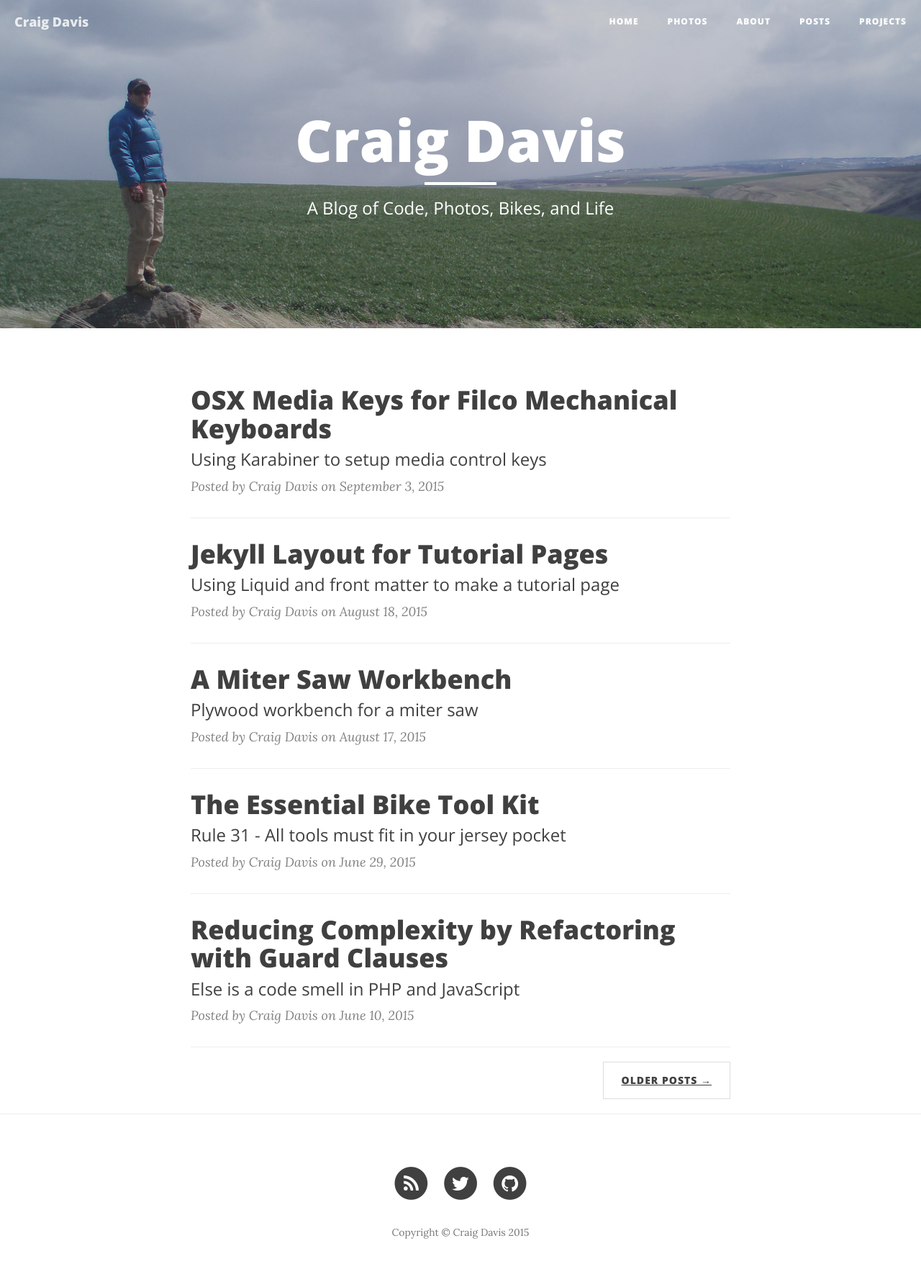
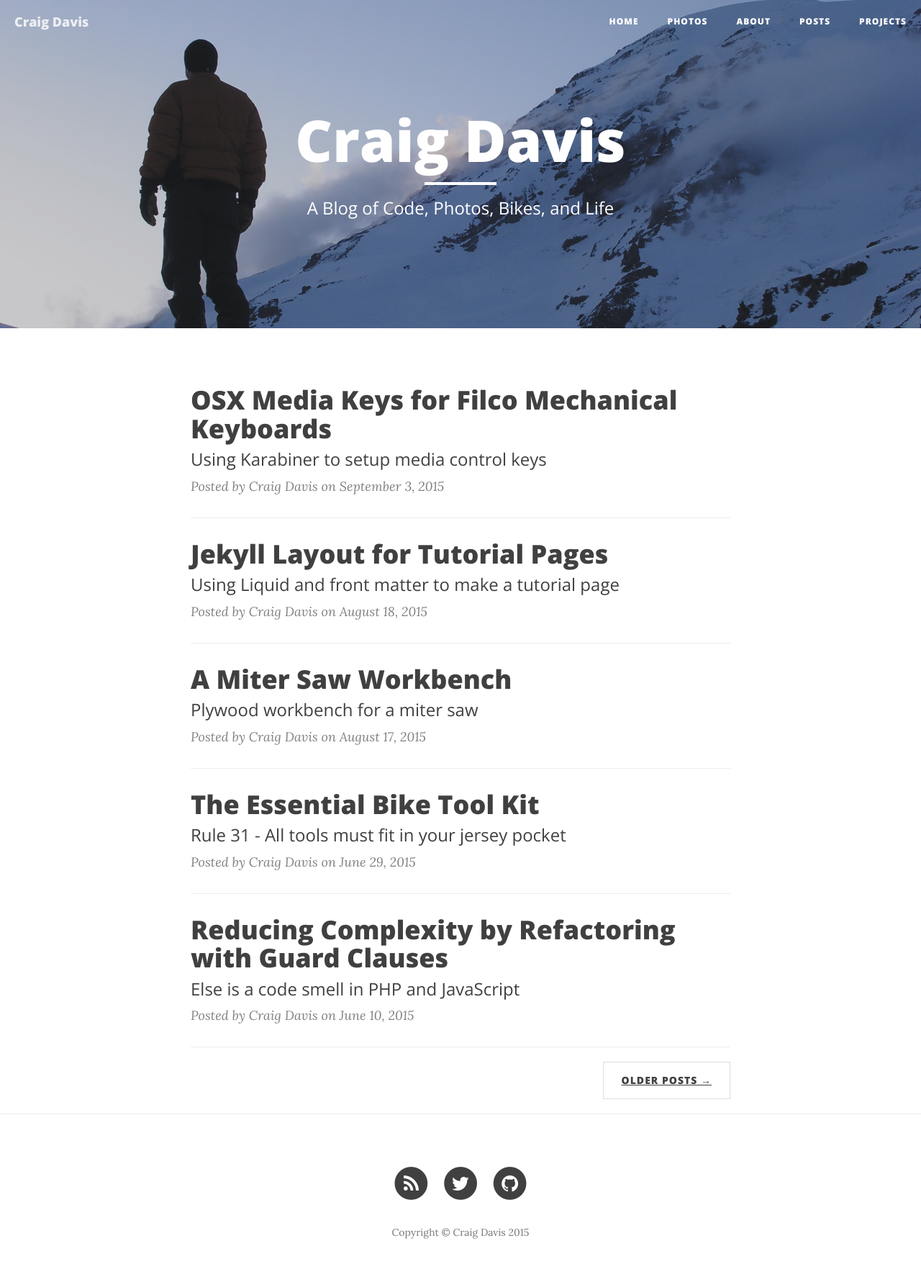
Before and after one commit to craig-davis/craig-davis.github.io, a Jekyll site: the page built from index.html, in a window 1280 px wide. Shown: the whole page at 72% size. Built offline with Jekyll 4.4.1, drawn with Linux system fonts in a browser that asks for light colours; nearby versions of some CDN libraries; the list of posts is cut into pages by our own code.

Commit message:
Change index page to Ranier header photo

```diff
--- a/index.html
+++ b/index.html
@@ -1,7 +1,7 @@
 ---
 layout: page
 subtitle: "A Blog of Code, Photos, Bikes, and Life"
-header-img: img/headers/field.jpg
+header-img: img/headers/craig-ranier.jpg
 ---
 
 {% for post in paginator.posts %}
```
Also changed, not shown: img/_unused/field.jpg (renamed from img/headers/field.jpg), img/headers/craig-ranier.jpg (added).
